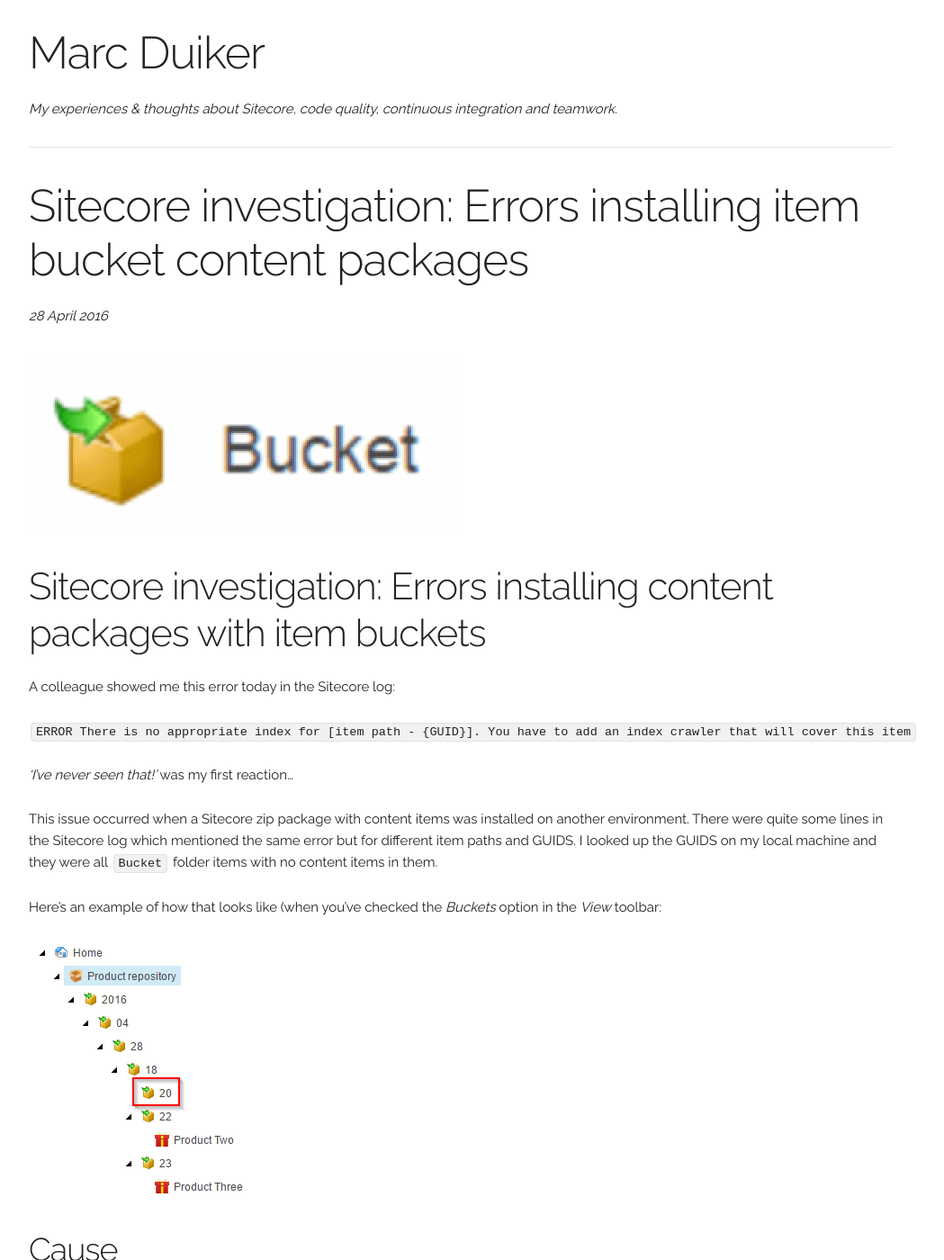
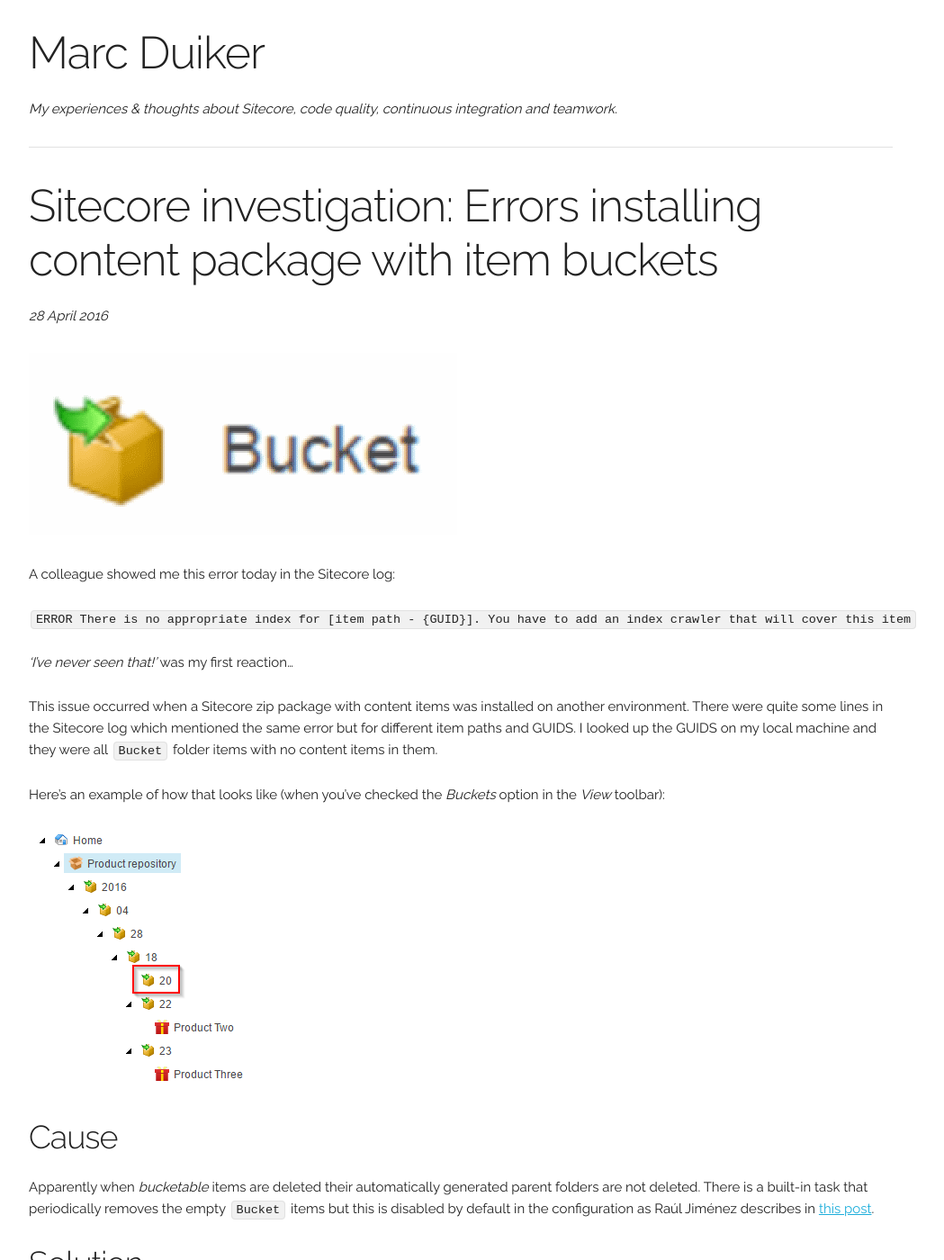
Before and after one commit to marcduiker/marcduiker.github.io, a Jekyll site: the page built from _posts/2016-04-28-sitecore-investigation-error-installing-itm-bucket-package.md, in a window 1280 px wide and 1400 px high. Shown: the whole window at 90% size, without its empty margins (128-1177 px from the left). Built offline with Jekyll 4.4.1, drawn with Linux system fonts in a browser that asks for light colours; comment, search, counter and statistics services are not loaded; some of the changed text lies outside the part shown.

Commit message:
Updated title, removed heading, fixed small typos

```diff
--- a/_posts/2016-04-28-sitecore-investigation-error-installing-itm-bucket-package.md
+++ b/_posts/2016-04-28-sitecore-investigation-error-installing-itm-bucket-package.md
@@ -1,12 +1,10 @@
 ---
 layout: post
-title: "Sitecore investigation: Errors installing item bucket content packages"
+title: "Sitecore investigation: Errors installing content package with item buckets"
 tags: Sitecore, bucket, index, error
 ---
 
 <img class="u-max-full-width" src="{{ site.url }}/assets/2016/04/28/bucket_icon.png" alt="Bucket icon">
-
-## Sitecore investigation: Errors installing content packages with item buckets
 
 A colleague showed me this error today in the Sitecore log:
 
@@ -16,7 +14,7 @@
 
 This issue occurred when a Sitecore zip package with content items was installed on another environment. There were quite some lines in the Sitecore log which mentioned the same error but for different item paths and GUIDS. I looked up the GUIDS on my local machine and they were all `Bucket` folder items with no content items in them.
 
-Here's an example of how that looks like (when you've checked the _Buckets_ option in the _View_ toolbar:
+Here's an example of how that looks like (when you've checked the _Buckets_ option in the _View_ toolbar):
 
 <img class="u-max-full-width" src="{{ site.url }}/assets/2016/04/28/item_bucket_without_content.png" alt="Item bucket with an empty bucket folder">
 
```
Also changed, not shown: other parts of _posts/2016-04-28-sitecore-investigation-error-installing-itm-bucket-package.md (+1 -1 lines).
